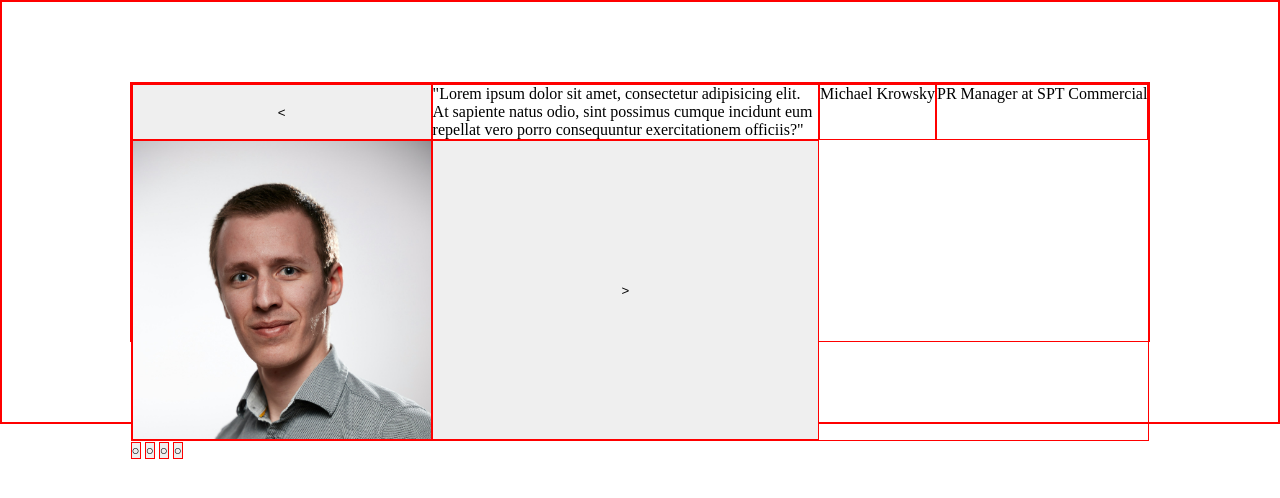
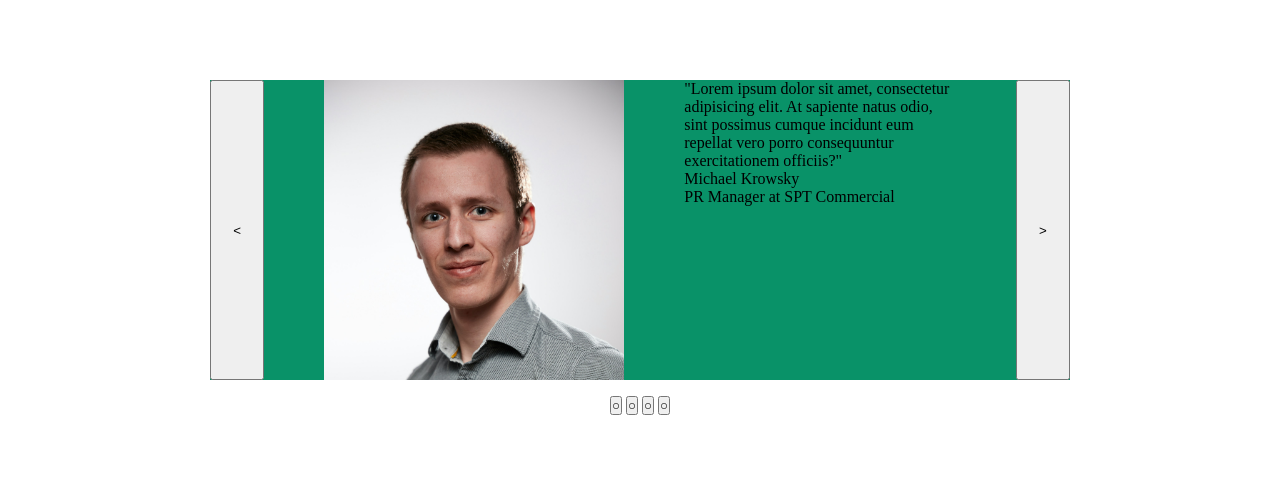
Before and after one commit to volkante/carousel, a plain HTML site: page index.html in a window 1280 px wide. Drawn offline with Linux system fonts and the light colour scheme.

Commit message:
Refactor carousel layout and styling for improved structure and readability

```diff
--- a/index.html
+++ b/index.html
@@ -10,6 +10,12 @@
     <div class="carousel">
       <section>
         <button>&lt;</button>
+        <img
+        src="assets/ludovic-migneault-EZ4TYgXPNWk-unsplash.jpg"
+        alt="man-photo"
+        class="man-pic"
+        />
+        <div class="quote">
           <p>
             "Lorem ipsum dolor sit amet, consectetur adipisicing elit. At sapiente
             natus odio, sint possimus cumque incidunt eum repellat vero porro
@@ -17,17 +23,15 @@
           </p>
           <p>Michael Krowsky</p>
           <p>PR Manager at SPT Commercial</p>
-        <img
-        src="assets/ludovic-migneault-EZ4TYgXPNWk-unsplash.jpg"
-        alt="man-photo"
-        class="man-pic"
-        />
+        </div>
         <button>&gt;</button>
       </section>
+      <div class="position-buttons">
         <button>&#9675</button>
         <button>&#9675</button>
         <button>&#9675</button>
         <button>&#9675</button>
       </div>
+    </div>
   </body>
 </html>
--- a/style.css
+++ b/style.css
@@ -2,18 +2,20 @@
   margin: 0;
   padding: 0;
   box-sizing: border-box;
-  border: 1px solid red;
+  /* border: 1px solid red; */
 }
 
 .carousel {
-  width: 80%;
-  height: 260px;
+  max-width: 860px;
   margin: 5rem auto;
 }
 
 section {
   display: grid;
-  grid-template-columns: auto auto auto auto;
+  grid-template-columns: 1fr 300px 5fr 1fr;
+  gap: 60px;
+  background-color: #099268;
+  margin-bottom: 1rem;
 }
 
 .man-pic {
@@ -22,3 +24,10 @@ section {
   object-fit: cover;
   object-position: top;
 }
+
+.quote {
+}
+
+.position-buttons {
+  text-align: center;
+}
```
Lines whose indentation alone changed are shown as unchanged.
